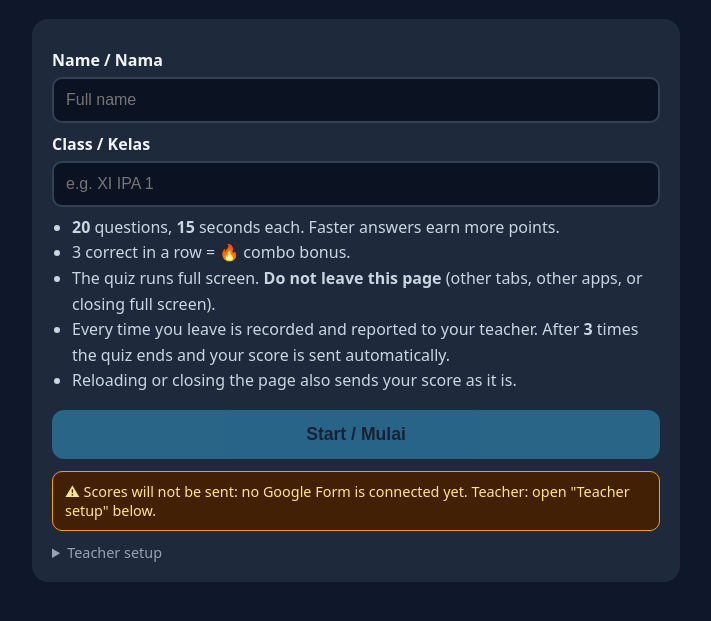
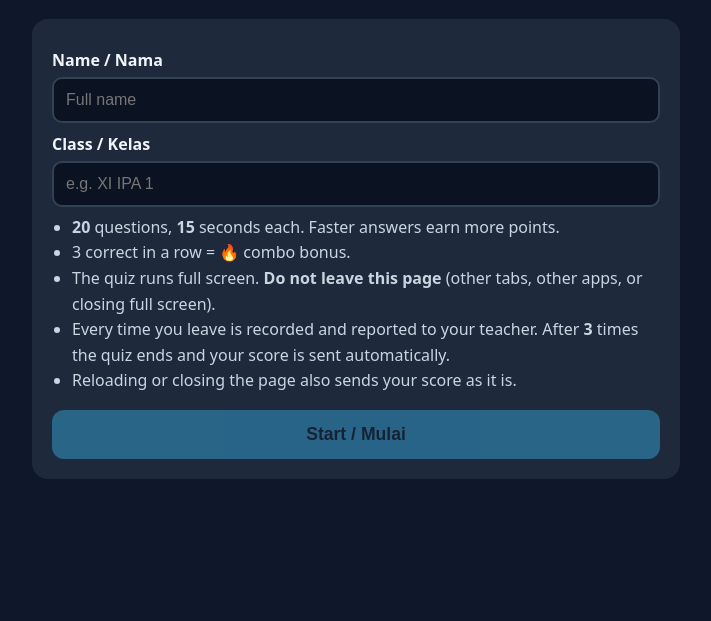
Before and after one commit to ath0711/vocab-quest, a plain HTML site: page index.html in a window 1280 px wide. Shown: the part 101-722 px from the top of the page, without its empty margins (284-995 px from the left). Drawn offline with Linux system fonts and the light colour scheme.

Commit message:
Add files via upload

```diff
--- a/index.html
+++ b/index.html
@@ -142,7 +142,7 @@
 /* ================= SETTINGS (teacher can edit) ================= */
 // Paste your Google Form pre-filled link here (with NAMA, KELAS, SCORE, NOTE as the answers),
 // OR leave it empty and use "Teacher setup" on the page to make a student link.
-const FORM_PREFILL_LINK = "";
+const FORM_PREFILL_LINK = "https://docs.google.com/forms/d/e/1FAIpQLScsN6RREqnnQgwvFw36zJjXMZ986KAGlKHcMm3stewWKvj8Lw/viewform?usp=pp_url&entry.1037769166=NAMA&entry.1287558068=KELAS&entry.1733316084=SCORE&entry.1229502544=NOTE";
 const QUIZ_NAME     = "Vocab Quest 500"; // label at the start of the Note column
 const NUM_QUESTIONS = 20;     // questions per game
 const SECONDS_PER_Q = 15;     // time per question
```
